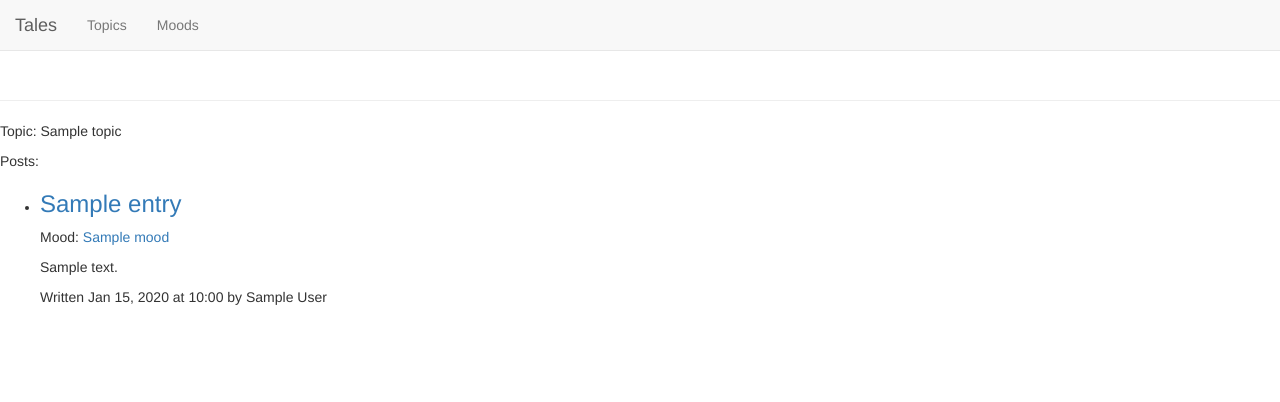
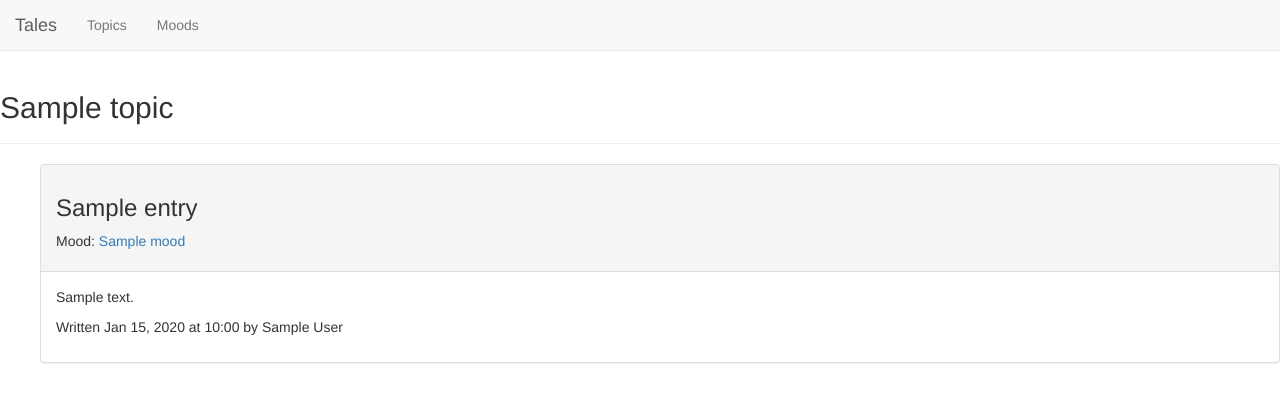
Before and after one commit to nikolajlauridsen/BanterBytes, a Django app: template tales/templates/tales/topic.html in a window 1280 px wide. Shown: the top 402 px of the page. Run offline with Django 3.2, Linux system fonts and the light colour scheme; the template is opened without the code that fills it: most values are stand-ins (such as "Sample title", 1, 10 or a date in 2020); some libraries are stand-ins or nearby versions.

Commit message:
Styyyyyling

```diff
--- a/tales/templates/tales/topic.html
+++ b/tales/templates/tales/topic.html
@@ -1,22 +1,24 @@
 {% extends 'tales/base.html' %}
 
+{% block header %}
+    <h2>{{topic}}</h2>
+{% endblock header %}
+
 {% block content %}
-
-<p>Topic: {{topic}}</p>
-
-<p>Posts:</p>
 <ul>
     {% for entry in entries%}
-        <li>
-            <h3><a href="{% url 'tales:article' entry.id%}">{{entry.title}}</a></h3>
-            <p>Mood: <a href="{% url 'tales:mood' entry.mood.id %}">{{entry.mood}}</a></p>
-            <p>{{entry.text|safe|linebreaks|truncatewords:50}}</p>
-            <p>Written {{entry.date_added|date:'M d, Y \a\t h:i'}} by {{entry.author}}</p>
-        </li>
+        <div class="panel panel-default">
+            <div class="panel-heading">
+                <h3>{{ entry.title }}</h3>
+                <p>Mood: <a href="{% url 'tales:mood' entry.mood.id %}">{{entry.mood}}</a></p>
+            </div>
+            <div class="panel-body">
+                {{entry.text|safe|linebreaks|truncatewords:50}}
+                <p>Written {{entry.date_added|date:'M d, Y \a\t h:i'}} by {{entry.author}}</p>
+            </div>
+        </div> <!-- panel -->
     {% empty %}
-        <li>
-            <p>There are no entries for the topic yet.</p>
-        </li>
+        There are no entries for the topic yet.
     {% endfor %}
 </ul>
 {% endblock content%}
```
Also changed, not shown: tales/templates/tales/index.html (+11 -6 lines).
